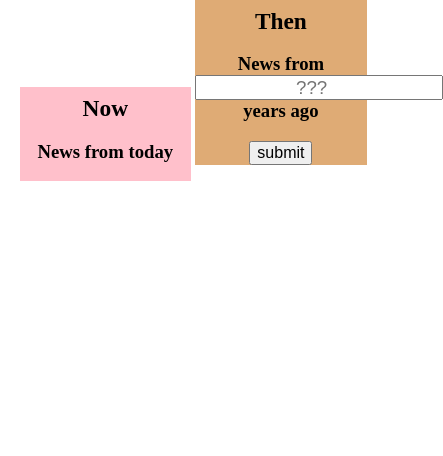
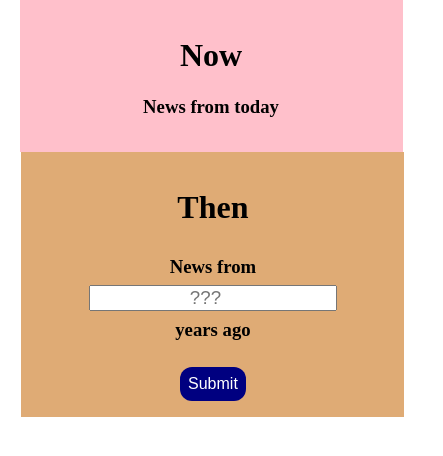
Before and after one commit to FAC-11/week5-ASSKITTY, a website: page public/index.html in a window 390 px wide. Shown: the whole page, 443 px wide, since content can reach past the window. Drawn offline with Linux system fonts and the light colour scheme; files that its build step writes are made by us from their sources; files whose address does not match are found by name; a web font is replaced by a local one.

Commit message:
added some styling stuff

```diff
--- a/public/index.html
+++ b/public/index.html
@@ -24,8 +24,8 @@
     <section class="then" id="then">
       <h1 class="then__heading--old">Then</h1>
       <h3 class="then__subtitle--old">News from
-        <input type="number" class="input-text" placeholder="???" id="years" aria-label="Please type in how far back in time you would like to go with the New York Times"></input><label for="years"> years ago</label></h3>
-        <input type ="submit" value="submit" id="then-submit">
+        <input type="number" class="input-text" placeholder="???" id="years" size="3" aria-label="Please type in how far back in time you would like to go with the New York Times"></input><label for="years"> years ago</label></h3>
+        <input type ="submit" value="Submit" id="then-submit">
     </section>
   </main>
   <script src="public/dom.js"></script>
--- a/public/style.css
+++ b/public/style.css
@@ -13,18 +13,24 @@
   width: 44vw;
   margin: auto;
   text-align: center;
+  transition: 0.5s;
+  padding: 1em;
 }
 
 .now {
   background-color: pink;
+  margin-right: 0.5vw;
 }
 
 .then {
   background-color: rgb(223, 171, 117);
+  top: 0;
+  position: absolute;
+  margin-left: 0.5vw;
 }
 
 button {
-  width = 100%;
+  width=100%;
   display: block;
   margin: 1vw;
   padding: 1vw 1vw;
@@ -36,15 +42,28 @@ button {
   border-radius: 8px;
 }
 
-.now__heading--modern, .then__heading--old {
+#then-submit {
+  background-color: navy;
+  color: white;
+  border: none;
+  padding: 0.5em;
+  border-radius: 0.75em;
+}
+
+.nowheading--modern, .thenheading--old {
   font-size: 6vw;
   margin: 2vw;
+  padding-top: 0.5em;
 }
 
 .now__subtitle {
   font-size: 2vw;
   margin: 0;
   padding: 0;
+}
+
+.then__subtitle--old {
+  line-height: 2;
 }
 
 .input-text {
@@ -57,8 +76,22 @@ button {
 
 a {
   text-decoration: none;
+  color: inherit;
 }
 
 a:hover {
   color: rgb(251, 245, 251);
 }
+
+@media screen and (max-width: 800px) {
+  .now, .then {
+    display: block;
+    position: inherit;
+    width: 90vw;
+  }
+
+  .input-text {
+    display: block;
+    margin: auto;
+  }
+}
```
